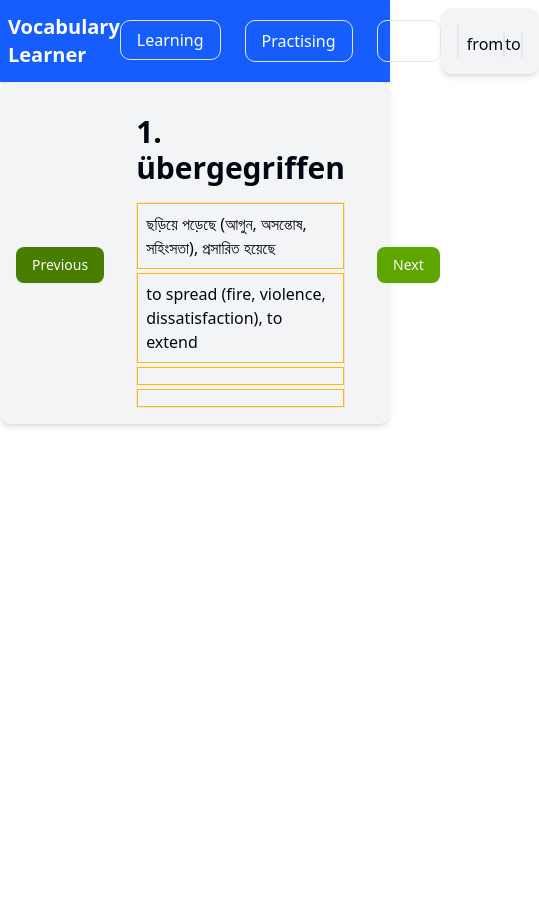
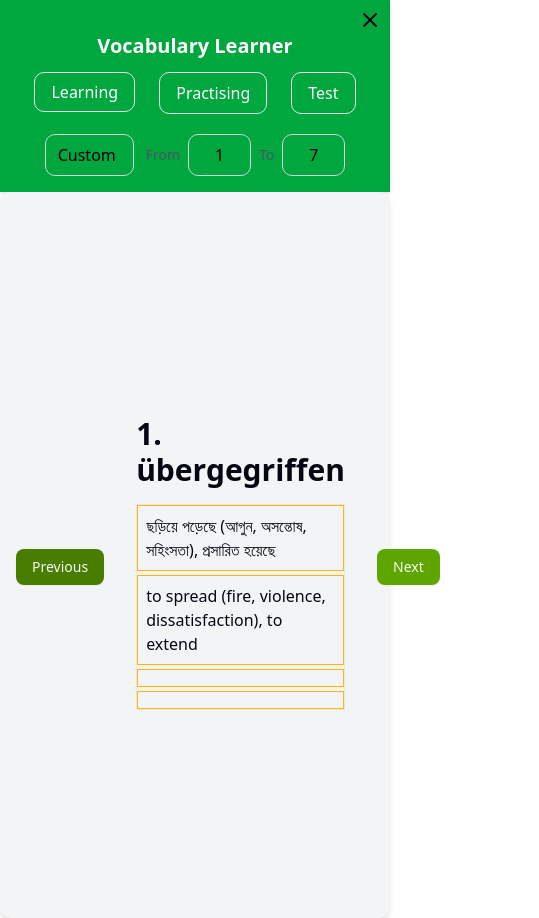
Before and after one commit to khaledtudce/vocabularytrainer, a Next.js app: page / in a window 390 px wide. Shown: the whole page, 539 px wide, since content can reach past the window. Before the commit the page ends 844 px from the top, so only its background shows below. Built offline with nearby package versions, Linux system fonts and the light colour scheme.

Commit message:
made Navbar and QuestionSelection component responsive

```diff
--- a/manualcomponent/FlashCard.tsx
+++ b/manualcomponent/FlashCard.tsx
@@ -49,7 +49,7 @@ const FlashCard = ({
   };
 
   return (
-    <div className="flex items-center justify-between p-4 bg-gray-100 rounded-lg shadow-md w-full">
+    <div className="w-full h-[86vh] flex items-center justify-between p-4 bg-gray-100 rounded-lg shadow-md">
       <div className="">
         <Button className="mt-6 bg-lime-700" onClick={prevWord}>
           Previous
--- a/manualcomponent/NavBar.tsx
+++ b/manualcomponent/NavBar.tsx
@@ -3,6 +3,7 @@
 import Link from "next/link";
 import { useState } from "react";
 import QuestionSelection from "./QuestionSelection";
+import { Menu, X } from "lucide-react";
 
 type NavbarType = {
   onSelectWordIdFrom: (selectedWordIdFrom: number) => void;
@@ -13,21 +14,65 @@ export default function Navbar({
   onSelectWordIdFrom,
   onSelectWordIdTo,
 }: NavbarType) {
-  const [active, setActive] = useState("");
-  const [dropdown, setDropdown] = useState("null");
+  const [isOpen, setIsOpen] = useState(true);
+
+  const toggleNavbar = () => {
+    setIsOpen(!isOpen);
+  };
 
   return (
-    <nav className="w-full bg-blue-600 p-2 shadow-md">
-      <div className="container flex justify-between items-center">
+    <nav className="w-full bg-green-600 p-2 shadow-md">
+      <div className="container w-full flex items-center justify-between">
+        <div className="hidden w-full sm:flex sm:flex-row justify-between items-center gap-5">
           <Link href="/learning">
             <h1 className="text-white text-xl font-bold">Vocabulary Learner</h1>
           </Link>
+          <NavLinks />
+          <QuestionSelection
+            onSelectWordIdFrom={onSelectWordIdFrom}
+            onSelectWordIdTo={onSelectWordIdTo}
+          />
+        </div>
+        <div className="w-full sm:hidden">
+          <span className="w-full">
+            <span className="w-full justify-end flex" onClick={toggleNavbar}>
+                {isOpen ? <X /> : <Menu />}
+              </span>
+            <span>
+              {isOpen ? (
+                <div className="w-full flex flex-col justify-between items-center gap-3">
+                  <Link href="/learning">
+                    <h1 className="text-white text-xl font-bold">
+                      Vocabulary Learner
+                    </h1>
+                  </Link>
+                  <NavLinks />
+                  <QuestionSelection
+                    onSelectWordIdFrom={onSelectWordIdFrom}
+                    onSelectWordIdTo={onSelectWordIdTo}
+                  />
+                </div>
+              ) : (
+                ""
+              )}
+            </span>
+          </span>
+        </div>
+      </div>
+    </nav>
+  );
+}
+
+function NavLinks() {
+  const [active, setActive] = useState("");
+  const [dropdown, setDropdown] = useState("null");
+  return (
     <ul className="flex space-x-6">
       <li className="mt-2">
         <Link
           href="/learning"
           className={`border text-white px-4 py-2 rounded-lg transition duration-600 ${
-                active === "Learning" ? "bg-blue-800" : "hover:bg-blue-700"
+            active === "Learning" ? "bg-green-800" : "hover:bg-green-700"
           }`}
           onClick={() => setActive("Learning")}
         >
@@ -41,79 +86,12 @@ export default function Navbar({
       >
         <button
           className={`border text-white px-4 py-2 rounded-lg transition duration-600 ${
-                active === "Practising" ? "bg-blue-800" : "hover:bg-blue-700"
+            active === "Practising" ? "bg-green-800" : "hover:bg-green-700"
           }`}
         >
           Practising
         </button>
-            {dropdown === "Practising" && (
-              <ul className="text-sm text-white absolute right-0 w-56 shadow-lg rounded-lg">
-                <li className="mt-0.5 bg-blue-500 hover:bg-blue-700 rounded-lg">
-                  <Link
-                    href="/practising/german-to-meaning"
-                    className="block px-4 py-2 hover:bg-blue-700 rounded-lg"
-                  >
-                    Flashcard:German to Meaning
-                  </Link>
-                </li>
-                <li className="mt-0.5 bg-blue-500 hover:bg-blue-700 rounded-lg">
-                  <Link
-                    href="/practising/meaning-to-german"
-                    className="block px-4 py-2 hover:bg-blue-700 rounded-lg"
-                  >
-                    Flashcard:Meaning to German
-                  </Link>
-                </li>
-                <li className="mt-0.5 bg-blue-500 hover:bg-blue-700 rounded-lg">
-                  <Link
-                    href="/practising/fill-in-the-blanks"
-                    className="block px-4 py-2 hover:bg-blue-700 rounded-lg"
-                  >
-                    Fill in the blanks
-                  </Link>
-                </li>
-                <li className="mt-0.5 bg-blue-500 hover:bg-blue-700 rounded-lg">
-                  <Link
-                    href="/practising/mcq-bangla-to-german"
-                    className="block px-4 py-2 hover:bg-blue-700 rounded-lg"
-                  >
-                    MCQ:Bangla to German
-                  </Link>
-                </li>
-                <li className="mt-0.5 bg-blue-500 hover:bg-blue-700 rounded-lg">
-                  <Link
-                    href="/practising/mcq-german-to-bangla"
-                    className="block px-4 py-2 hover:bg-blue-700 rounded-lg"
-                  >
-                    MCQ:German to Bangla
-                  </Link>
-                </li>
-                <li className="mt-0.5 bg-blue-500 hover:bg-blue-700 rounded-lg">
-                  <Link
-                    href="/practising/mcq-german-to-english"
-                    className="block px-4 py-2 hover:bg-blue-700 rounded-lg"
-                  >
-                    MCQ:German to English
-                  </Link>
-                </li>
-                <li className="mt-0.5 bg-blue-500 hover:bg-blue-700 rounded-lg">
-                  <Link
-                    href="/practising/mcq-english-to-german"
-                    className="block px-4 py-2 hover:bg-blue-700 rounded-lg"
-                  >
-                    MCQ:English to German
-                  </Link>
-                </li>
-                <li className="mt-0.5 bg-blue-500 hover:bg-blue-700 rounded-lg">
-                  <Link
-                    href="/practising/mcq-meaning-to-german"
-                    className="block px-4 py-2 hover:bg-blue-700 rounded-lg"
-                  >
-                    MCQ:Meaning to German
-                  </Link>
-                </li>
-              </ul>
-            )}
+        {dropdown === "Practising" && <PractiseMenu />}
       </li>
       <li
         className="relative"
@@ -122,62 +100,131 @@ export default function Navbar({
       >
         <button
           className={`border text-white px-4 py-2 rounded-lg transition duration-600 ${
-                active === "Test" ? "bg-blue-500" : "hover:bg-blue-700"
+            active === "Test" ? "bg-green-500" : "hover:bg-green-700"
           }`}
         >
           Test
         </button>
-            {dropdown === "Test" && (
-              <ul className="text-sm text-white absolute right-0 w-48 shadow-lg">
-                <li className="mt-0.5 bg-blue-500 hover:bg-blue-700 rounded-lg">
+        {dropdown === "Test" && <TestMenu />}
+      </li>
+    </ul>
+  );
+}
+
+function PractiseMenu() {
+  return (
+    <ul className="text-sm text-white absolute right-0 w-56 shadow-lg rounded-lg">
+      <li className="mt-0.5 bg-green-500 hover:bg-green-700 rounded-lg">
         <Link
-                    href="/exam/mcq-bangla-to-german"
-                    className="block px-4 py-2 hover:bg-blue-700 rounded-lg"
+          href="/practising/german-to-meaning"
+          className="block px-4 py-2 hover:bg-green-700 rounded-lg"
+        >
+          Flashcard:German to Meaning
+        </Link>
+      </li>
+      <li className="mt-0.5 bg-green-500 hover:bg-green-700 rounded-lg">
+        <Link
+          href="/practising/meaning-to-german"
+          className="block px-4 py-2 hover:bg-green-700 rounded-lg"
+        >
+          Flashcard:Meaning to German
+        </Link>
+      </li>
+      <li className="mt-0.5 bg-green-500 hover:bg-green-700 rounded-lg">
+        <Link
+          href="/practising/fill-in-the-blanks"
+          className="block px-4 py-2 hover:bg-green-700 rounded-lg"
+        >
+          Fill in the blanks
+        </Link>
+      </li>
+      <li className="mt-0.5 bg-green-500 hover:bg-green-700 rounded-lg">
+        <Link
+          href="/practising/mcq-bangla-to-german"
+          className="block px-4 py-2 hover:bg-green-700 rounded-lg"
         >
           MCQ:Bangla to German
         </Link>
       </li>
-                <li className="mt-0.5 bg-blue-500 hover:bg-blue-700 rounded-lg">
+      <li className="mt-0.5 bg-green-500 hover:bg-green-700 rounded-lg">
         <Link
-                    href="/exam/mcq-german-to-bangla"
-                    className="block px-4 py-2 hover:bg-blue-700 rounded-lg"
+          href="/practising/mcq-german-to-bangla"
+          className="block px-4 py-2 hover:bg-green-700 rounded-lg"
         >
           MCQ:German to Bangla
         </Link>
       </li>
-                <li className="mt-0.5 bg-blue-500 hover:bg-blue-700 rounded-lg">
+      <li className="mt-0.5 bg-green-500 hover:bg-green-700 rounded-lg">
         <Link
-                    href="/exam/mcq-german-to-english"
-                    className="block px-4 py-2 hover:bg-blue-700 rounded-lg"
+          href="/practising/mcq-german-to-english"
+          className="block px-4 py-2 hover:bg-green-700 rounded-lg"
         >
           MCQ:German to English
         </Link>
       </li>
-                <li className="mt-0.5 bg-blue-500 hover:bg-blue-700 rounded-lg">
+      <li className="mt-0.5 bg-green-500 hover:bg-green-700 rounded-lg">
         <Link
-                    href="/exam/mcq-meaning-to-german"
-                    className="block px-4 py-2 hover:bg-blue-700 rounded-lg"
+          href="/practising/mcq-english-to-german"
+          className="block px-4 py-2 hover:bg-green-700 rounded-lg"
+        >
+          MCQ:English to German
+        </Link>
+      </li>
+      <li className="mt-0.5 bg-green-500 hover:bg-green-700 rounded-lg">
+        <Link
+          href="/practising/mcq-meaning-to-german"
+          className="block px-4 py-2 hover:bg-green-700 rounded-lg"
         >
           MCQ:Meaning to German
         </Link>
       </li>
-                <li className="mt-0.5 bg-blue-500 hover:bg-blue-700 rounded-lg">
+    </ul>
+  );
+}
+
+function TestMenu() {
+  return (
+    <ul className="text-sm text-white absolute right-0 w-48 shadow-lg">
+      <li className="mt-0.5 bg-green-500 hover:bg-green-700 rounded-lg">
+        <Link
+          href="/exam/mcq-bangla-to-german"
+          className="block px-4 py-2 hover:bg-green-700 rounded-lg"
+        >
+          MCQ:Bangla to German
+        </Link>
+      </li>
+      <li className="mt-0.5 bg-green-500 hover:bg-green-700 rounded-lg">
+        <Link
+          href="/exam/mcq-german-to-bangla"
+          className="block px-4 py-2 hover:bg-green-700 rounded-lg"
+        >
+          MCQ:German to Bangla
+        </Link>
+      </li>
+      <li className="mt-0.5 bg-green-500 hover:bg-green-700 rounded-lg">
+        <Link
+          href="/exam/mcq-german-to-english"
+          className="block px-4 py-2 hover:bg-green-700 rounded-lg"
+        >
+          MCQ:German to English
+        </Link>
+      </li>
+      <li className="mt-0.5 bg-green-500 hover:bg-green-700 rounded-lg">
+        <Link
+          href="/exam/mcq-meaning-to-german"
+          className="block px-4 py-2 hover:bg-green-700 rounded-lg"
+        >
+          MCQ:Meaning to German
+        </Link>
+      </li>
+      <li className="mt-0.5 bg-green-500 hover:bg-green-700 rounded-lg">
         <Link
           href="/exam/fill-in-the-blank"
-                    className="block px-4 py-2 hover:bg-blue-700 rounded-lg"
+          className="block px-4 py-2 hover:bg-green-700 rounded-lg"
         >
           Fill in the blank
         </Link>
       </li>
     </ul>
-            )}
-          </li>
-        </ul>
-        <QuestionSelection
-          onSelectWordIdFrom={onSelectWordIdFrom}
-          onSelectWordIdTo={onSelectWordIdTo}
-        />
-      </div>
-    </nav>
   );
 }
--- a/manualcomponent/QuestionSelection.tsx
+++ b/manualcomponent/QuestionSelection.tsx
@@ -13,59 +13,69 @@ export default function DifficultySelector({
 }: DifficultySelectorType) {
   const [difficulty, setDifficulty] = useState("Custom");
   const [range, setRange] = useState({ from: 1, to: 7 });
-  // in case of custom and hard, we provide another new list
 
   return (
-    <div
-      className={`p-4 flex bg-gray-100 rounded-lg shadow-md ${
-        difficulty === "Custom" ? "w-72" : "w-44"
-      }`}
-    >
-      <select
-        className="w-full rounded border"
-        value={difficulty}
-        onChange={(e) => setDifficulty(e.target.value)}
-      >
-        <option value="Medium">Medium</option>
-        <option value="Hard">Hard</option>
-        <option value="Custom">Select range</option>
-      </select>
+    <div className="flex items-center gap-3 p-2">
+      {/* Difficulty Selection */}
+      <div className="relative">
+        <select
+          className="px-3 py-2 border border-gray-300 rounded-lg bg-transparent text-black appearance-none focus:ring-2 focus:ring-green-300 hover:bg-green-700"
+          value={difficulty}
+          onChange={(e) => setDifficulty(e.target.value)}
+        >
+          <option className="bg-green-500 text-white hover:bg-green-700" value="Medium">
+            Medium
+          </option>
+          <option className="bg-green-500 text-white hover:bg-green-700" value="Hard">
+            Hard
+          </option>
+          <option className="bg-green-500 text-white hover:bg-green-700" value="Custom">
+            Custom
+          </option>
+        </select>
+      </div>
 
+      {/* Custom Range Selection */}
       {difficulty === "Custom" && (
-        <>
-          <div className="flex pl-2 pt-2 w-full">
-            <span>from</span>
+        <div className="flex items-center gap-2">
+          <span className="text-gray-600 text-sm">From</span>
+          <div className="relative">
             <select
-              className="w-full rounded border"
+              className="px-3 py-2 border border-gray-300 rounded-lg bg-transparent text-black text-center appearance-none focus:ring-2 focus:ring-green-300 hover:bg-green-700"
               value={range.from}
               onChange={(e) => {
-                setRange({ ...range, from: Number(e.target.value) });
-                onSelectWordIdFrom(Number(e.target.value));
+                const newFrom = Number(e.target.value);
+                setRange((prev) => ({ ...prev, from: newFrom }));
+                onSelectWordIdFrom(newFrom);
               }}
             >
               {Array.from({ length: 1999 }, (_, i) => i + 1).map((num) => (
-                <option key={num} value={num}>
-                  {num}
-                </option>
-              ))}
-            </select>
-            <span>to</span>
-            <select
-              className="w-full rounded border"
-              value={range.to}
-              onChange={(e) => {
-                setRange({ ...range, to: Number(e.target.value) });
-                onSelectWordIdTo(Number(e.target.value));
-              }}
-            >
-              {Array.from({ length: 1999 }, (_, i) => i + 1).map((num) => (
-                <option key={num} value={num}>
+                <option className="bg-green-500 text-white hover:bg-green-700" key={num} value={num}>
                   {num}
                 </option>
               ))}
             </select>
           </div>
-        </>
+
+          <span className="text-gray-600 text-sm">To</span>
+          <div className="relative">
+            <select
+              className="px-3 py-2 border border-gray-300 rounded-lg bg-transparent text-black text-center appearance-none focus:ring-2 focus:ring-green-300 hover:bg-green-700"
+              value={range.to}
+              onChange={(e) => {
+                const newTo = Number(e.target.value);
+                setRange((prev) => ({ ...prev, to: newTo }));
+                onSelectWordIdTo(newTo);
+              }}
+            >
+              {Array.from({ length: 1999 }, (_, i) => i + 1).map((num) => (
+                <option className="bg-green-500 text-white hover:bg-green-700" key={num} value={num}>
+                  {num}
+                </option>
+              ))}
+            </select>
+          </div>
+        </div>
       )}
     </div>
   );
--- a/tsconfig.json
+++ b/tsconfig.json
@@ -35,7 +35,7 @@
     "build/types/**/*.ts",
     "next-env.d.ts",
     "standalone/types/**/*.ts"
-  ],
+, "tailwind.config.ts"  ],
   "exclude": [
     "node_modules"
   ]
```
Lines whose indentation alone changed are shown as unchanged.
